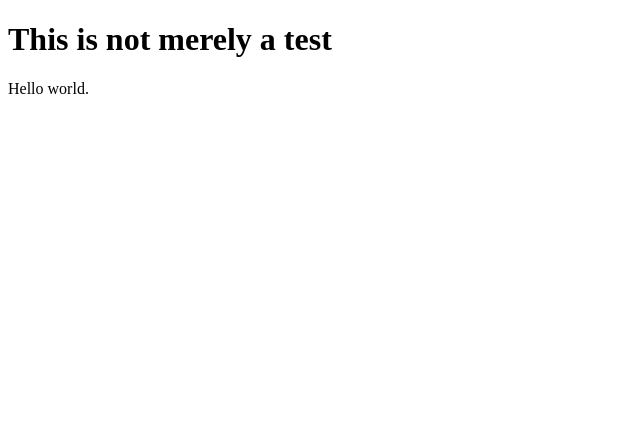
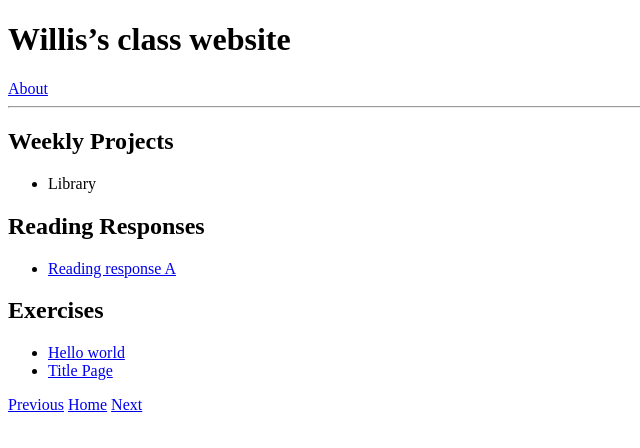
Before and after one commit to wck7/arts167-01, a plain HTML site: page index.html in a window 1280 px wide. Shown: the whole page, without its empty margins (0-640 px from the left). Drawn offline with Linux system fonts and the light colour scheme.

Commit message:
title page stuff

```diff
--- a/index.html
+++ b/index.html
@@ -3,10 +3,32 @@
 <html>
   <head>
     <meta charset="utf-8">
-    <title>Testing 123</title>
+    <title>Willis’s class website</title>
   </head>
   <body>
-    <h1>This is not merely a test</h1>
-    Hello world.
+      <h1>Willis’s class website</h1>
+      <a href="about.html">About</a>
+      <hr>
+      <h2>Weekly Projects</h2>
+      <ul>
+        <li><a>Library</a></li>
+      </ul>
+      <h2>Reading Responses</h2>
+      <ul>
+        <li><a href="reading-response-a.html">Reading response A</a></li>
+      </ul>
+      <h2>Exercises</h2>
+
+      <ul>
+        <li><a href="exercises/01/hello-world.html">Hello world</a></li>
+        <li><a href="exercises/02/title.html">Title Page</a></li>
+      </ul>
+
+      <div id="webring">
+        <a href="#" class="previous">Previous</a>
+        <a href="http://summer2018-yale.matt-wolff.com/people" class="home">Home</a>
+        <a href="#" class="next">Next</a>
+      </div>
+
   </body>
 </html>
```
Also changed, not shown: exercises/01/hello-world.html (added, +14 -0 lines), exercises/02/title.html (added, +29 -0 lines), reading-responses/reading-response-a.html (added).
